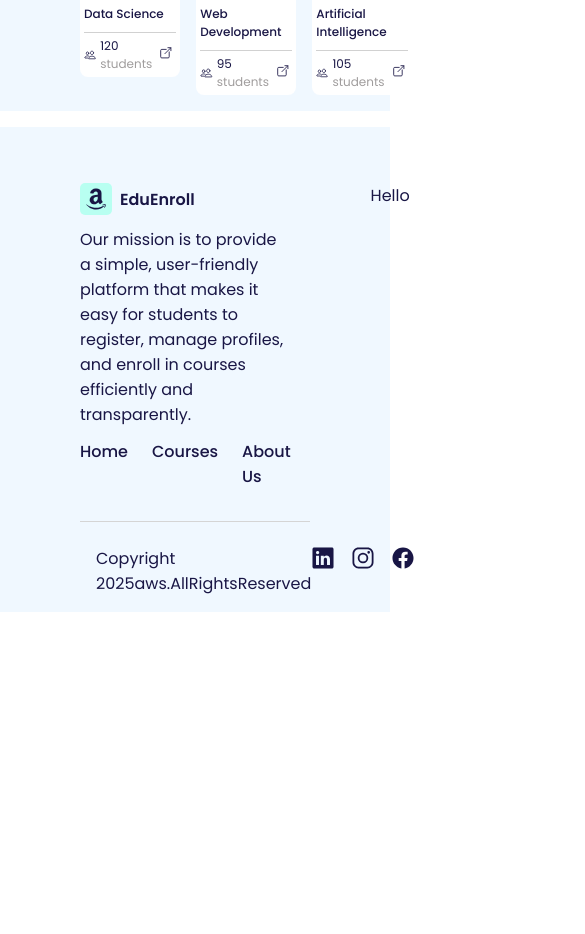
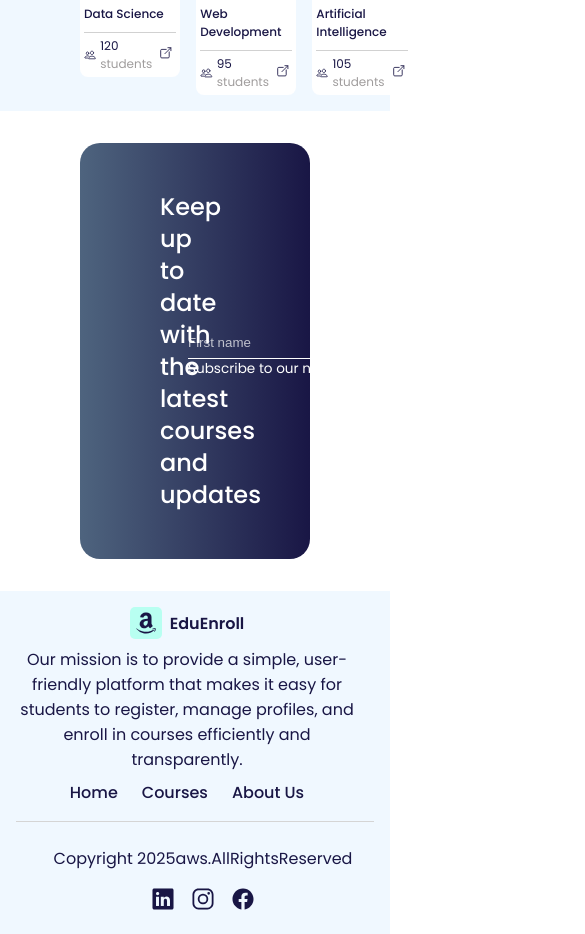
Before and after one commit to Boitumelo-Mkhwanazi/student-registration-system, an Angular app: page / in a window 390 px wide. Shown: the part 2805-3739 px from the top of the page, 585 px wide, since content can reach past the window. Before the commit the page ends 3417 px from the top, so only its background shows below. Built offline with nearby package versions, Linux system fonts and the light colour scheme.

Commit message:
newsletter section

```diff
--- a/src/app/pages/home/home.component.css
+++ b/src/app/pages/home/home.component.css
@@ -129,6 +129,85 @@
     padding: 1rem 5rem;
 }
 
+#newsletter {
+    padding: 1rem 5rem 2rem 5rem;
+}
+
+#newsletter .newsletter-container {
+    background: linear-gradient(270deg, #191645, var(--skylight-blue), #191645);
+    background-size: 600% 600%;
+    animation: gradientMove 10s ease infinite;
+    display: flex;
+    padding: 3rem 5rem;
+    border-radius: 20px;
+}
+
+#newsletter .newsletter-container h2 {
+    color: var(--white);
+    font-size: 1.5rem;
+    font-weight: 500;
+    line-height: 2rem;
+    width: 40%;
+}
+
+@keyframes gradientMove {
+    0% {
+        background-position: 0% 50%;
+    }
+    50% {
+        background-position: 100% 50%;
+    }
+    100% {
+        background-position: 0% 50%;
+    }
+}
+
+#newsletter .newsletter-container form {
+    display: flex;
+    justify-content: center;
+    align-items: center;
+    gap: 2rem;
+}
+
+#newsletter .newsletter-container form .inputs {
+    display: flex;
+    justify-content: center;
+    align-items: center;
+    gap: 1rem;
+}
+
+#newsletter .newsletter-container form p {
+    color: var(--white);
+    font-size: 0.85rem;
+}
+
+#newsletter .newsletter-container form .inputs input {
+    background-color: transparent;
+    border: none;
+    border-bottom: 1.5px solid var(--white);
+    padding: 0.75rem 0 0.5rem 0;
+    color: var(--white);
+    outline: none;
+    transition: border-color 0.3s ease;
+}
+
+#newsletter .newsletter-container form .inputs input:focus {
+    color: var(--sky-blue);
+    border-bottom: 1.5px solid var(--sky-blue);
+}
+
+#newsletter .newsletter-container form .inputs input:focus::placeholder {
+    color: var(--sky-blue);
+}
+
+#newsletter .newsletter-container form .inputs input::placeholder {
+    color: rgba(255, 255, 255, 0.7);
+}
+
+#newsletter .newsletter-container form button {
+    padding: 0.75rem 1.5rem;
+}
+
 @media (max-width: 767px) {
     #hero {
         padding: 3rem 0 0 0;
--- a/src/app/pages/home/home.component.html
+++ b/src/app/pages/home/home.component.html
@@ -57,4 +57,21 @@
     </div>
 </section>
 
+<section id="newsletter">
+    <div class="newsletter-container">
+        <h2>Keep up to date with the latest courses and updates</h2>
+        <form>
+            <div class="inputs-container">
+                <div class="inputs">
+                    <input type="text" name="firstName" placeholder="First name">
+                    <input type="text" name="lastName" placeholder="Last name">
+                    <input type="email" name="email" placeholder="Email address *" required>
+                </div>
+                <p>Subscribe to our newsletter and never miss a new opportunity to learn!</p>
+            </div>
+            <button type="submit" class="btn">SIGN UP</button>
+        </form>
+    </div>
+</section>
+
 <app-footer />
--- a/src/app/shared-ui/footer/footer.component.css
+++ b/src/app/shared-ui/footer/footer.component.css
@@ -82,3 +82,37 @@ footer .bottom ul {
 footer .bottom ul li a ion-icon {
     font-size: 1.5rem;
 }
+
+@media (max-width: 767px) {
+    footer {
+        gap: 1rem;
+        padding: 1rem;
+    }
+
+    footer .top {
+        grid-template-columns: 1fr;
+    }
+
+    footer .top .left {
+        padding: 0 1rem 0 0;
+        justify-content: center;
+        align-items: center;
+        gap: 0.5rem;
+    }
+
+    footer .top .left p {
+        text-align: center;
+    }
+
+    footer .top .right {
+        display: none;
+    }
+
+    footer .bottom {
+        flex-direction: column;
+        justify-content: center;
+        align-items: center;
+        gap: 1rem;
+        padding: 1.5rem 0 0 1rem;
+    }
+}
```
